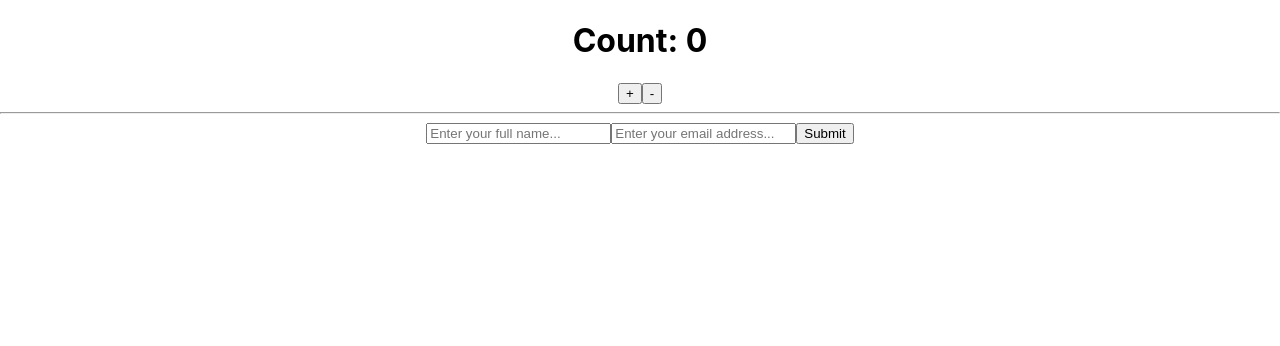
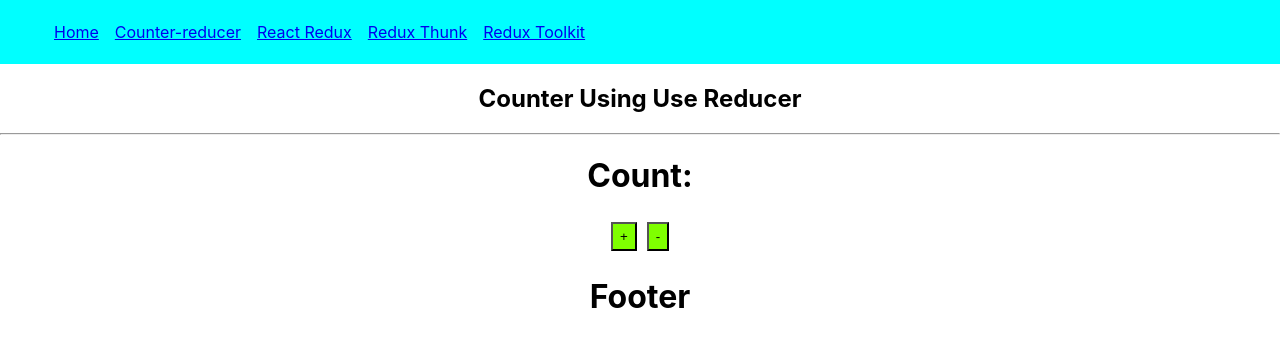
Before and after one commit to MohammadFahad1/Playing-with-Redux, a React (Create React App) app: page /use-reducer in a window 1280 px wide. Shown: the top 346 px of the page. Built offline with nearby package versions, Linux system fonts and the light colour scheme.

Commit message:
Routes Setup done

```diff
--- a/package.json
+++ b/package.json
@@ -8,6 +8,7 @@
     "@testing-library/user-event": "^13.5.0",
     "react": "^18.2.0",
     "react-dom": "^18.2.0",
+    "react-router-dom": "^6.8.0",
     "react-scripts": "5.0.1",
     "web-vitals": "^2.1.4"
   },
--- /dev/null
+++ b/src/Layout/Main.js
@@ -0,0 +1,21 @@
+import React from 'react';
+import { Outlet } from 'react-router-dom';
+import Navbar from '../components/Header/Navbar';
+
+const Main = () => {
+    return (
+        <>
+            <header>
+                <Navbar></Navbar>
+            </header>
+            <main>
+                <Outlet></Outlet>
+            </main>
+            <footer>
+                <h1>Footer</h1>
+            </footer>
+        </>
+    );
+};
+
+export default Main;
--- /dev/null
+++ b/src/Routes/Routes.js
@@ -0,0 +1,28 @@
+import { createBrowserRouter } from "react-router-dom";
+import App from "../App";
+import CounterUsingUseReducer from "../components/CounterUsingUseReducer/CounterUsingUseReducer";
+import NotFound from "../components/NotFound/NotFound";
+import Main from "../Layout/Main";
+
+const router = createBrowserRouter([
+    {
+        path: '/',
+        element: <Main></Main>,
+        children: [
+            {
+                path: '/',
+                element: <App></App>
+            },
+            {
+                path: '/use-reducer',
+                element: <CounterUsingUseReducer></CounterUsingUseReducer>
+            },
+            {
+                path: '*',
+                element: <NotFound></NotFound>
+            }
+        ]
+    }
+])
+
+export default router;
--- /dev/null
+++ b/src/components/CounterUsingUseReducer/CounterUsingUseReducer.js
@@ -0,0 +1,16 @@
+import React from 'react';
+import './CounterUsingUseReducer.module.css';
+
+const CounterUsingUseReducer = () => {
+    return (
+        <div>
+            <h2>Counter Using Use Reducer</h2>
+            <hr />
+            <h1>Count: </h1>
+            <button>+</button>
+            <button>-</button>
+        </div>
+    );
+};
+
+export default CounterUsingUseReducer;
--- /dev/null
+++ b/src/components/CounterUsingUseReducer/CounterUsingUseReducer.module.css
@@ -0,0 +1,9 @@
+* {
+    text-align: center;
+}
+
+button {
+    margin: 5px;
+    padding: 5px 7px;
+    background-color: chartreuse;
+}
--- /dev/null
+++ b/src/components/Header/Navbar.js
@@ -0,0 +1,19 @@
+import React from 'react';
+import { NavLink } from 'react-router-dom';
+import './Navbar.module.css'
+
+const Navbar = () => {
+    return (
+        <nav>
+            <ul>
+                <li><NavLink to='/'>Home</NavLink></li>
+                <li><NavLink to='/use-reducer'>Counter-reducer</NavLink></li>
+                <li><NavLink to='/react-redux'>React Redux</NavLink></li>
+                <li><NavLink to='/redux-thunk'>Redux Thunk</NavLink></li>
+                <li><NavLink to='/redux-toolkit'>Redux Toolkit</NavLink></li>
+            </ul>
+        </nav>
+    );
+};
+
+export default Navbar;
--- /dev/null
+++ b/src/components/Header/Navbar.module.css
@@ -0,0 +1,19 @@
+* {
+    box-sizing: border-box;
+}
+
+nav {
+    width: 100%;
+    padding: 6px;
+    background-color: aqua;
+    color: black;
+}
+
+ul {
+    list-style: none;
+    display: flex;
+}
+
+li {
+    margin: 0 8px;
+}
--- /dev/null
+++ b/src/components/NotFound/NotFound.js
@@ -0,0 +1,11 @@
+import React from 'react';
+
+const NotFound = () => {
+    return (
+        <div>
+            <h1>404 Not Found</h1>
+        </div>
+    );
+};
+
+export default NotFound;
--- a/src/components/SingleForm/SingleForm.js
+++ b/src/components/SingleForm/SingleForm.js
@@ -8,7 +8,7 @@
     const handleSubmit = (e) => {
         e.preventDefault();
 
-        console.log(data);
+        alert("Welcome: " + data.name + "\nEmail: " + data.email)
     }
 
     // Change Handler
--- a/src/index.js
+++ b/src/index.js
@@ -1,16 +1,18 @@
 import React from 'react';
 import ReactDOM from 'react-dom/client';
 import './index.css';
-import App from './App';
 import reportWebVitals from './reportWebVitals';
 import Counter from './Contexts/Counter';
+import { RouterProvider } from 'react-router-dom';
+import router from './Routes/Routes';
 
 const root = ReactDOM.createRoot(document.getElementById('root'));
 root.render(
   <Counter>
-    <React.StrictMode>
-      <App />
-    </React.StrictMode>
+    <RouterProvider router={router}>
+      <React.StrictMode>
+      </React.StrictMode>
+    </RouterProvider>
   </Counter>
 );
 
```
Also changed, not shown: 1 other file (tests, documents, lock files or other folders).
